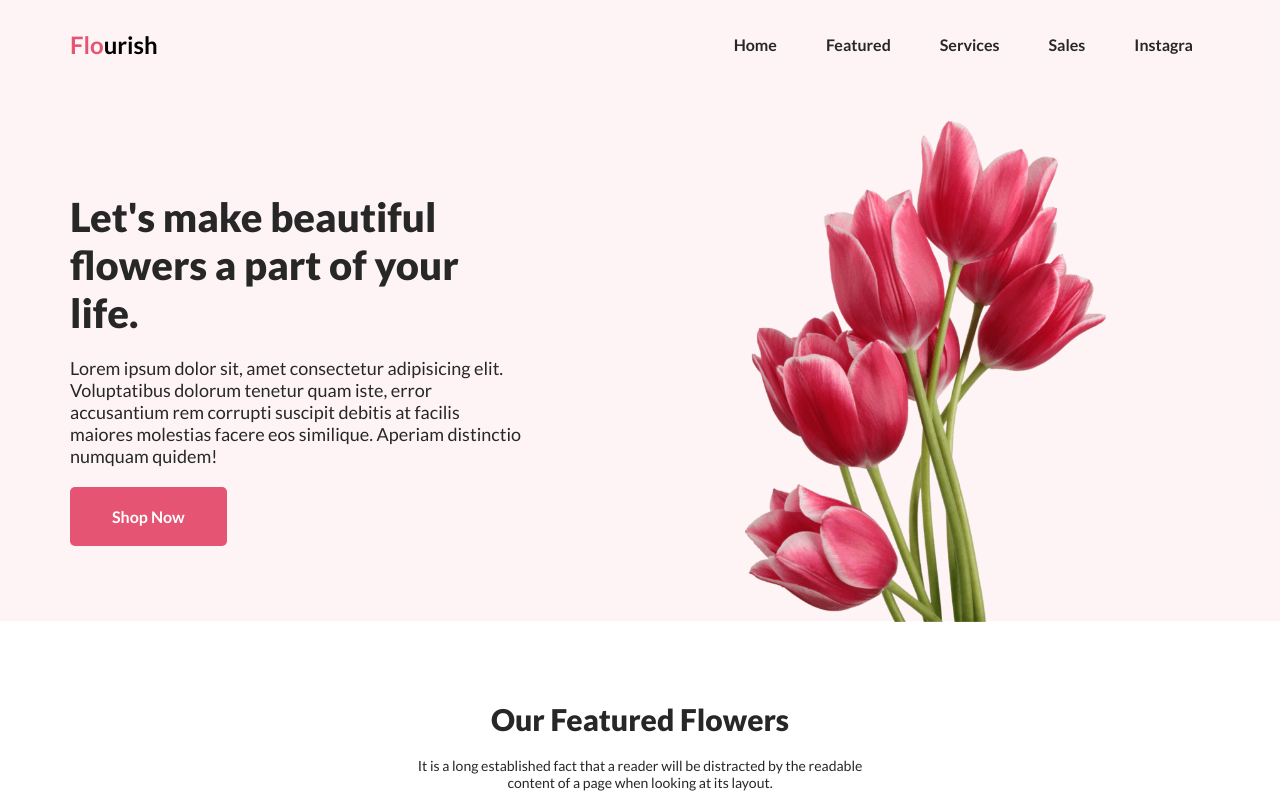
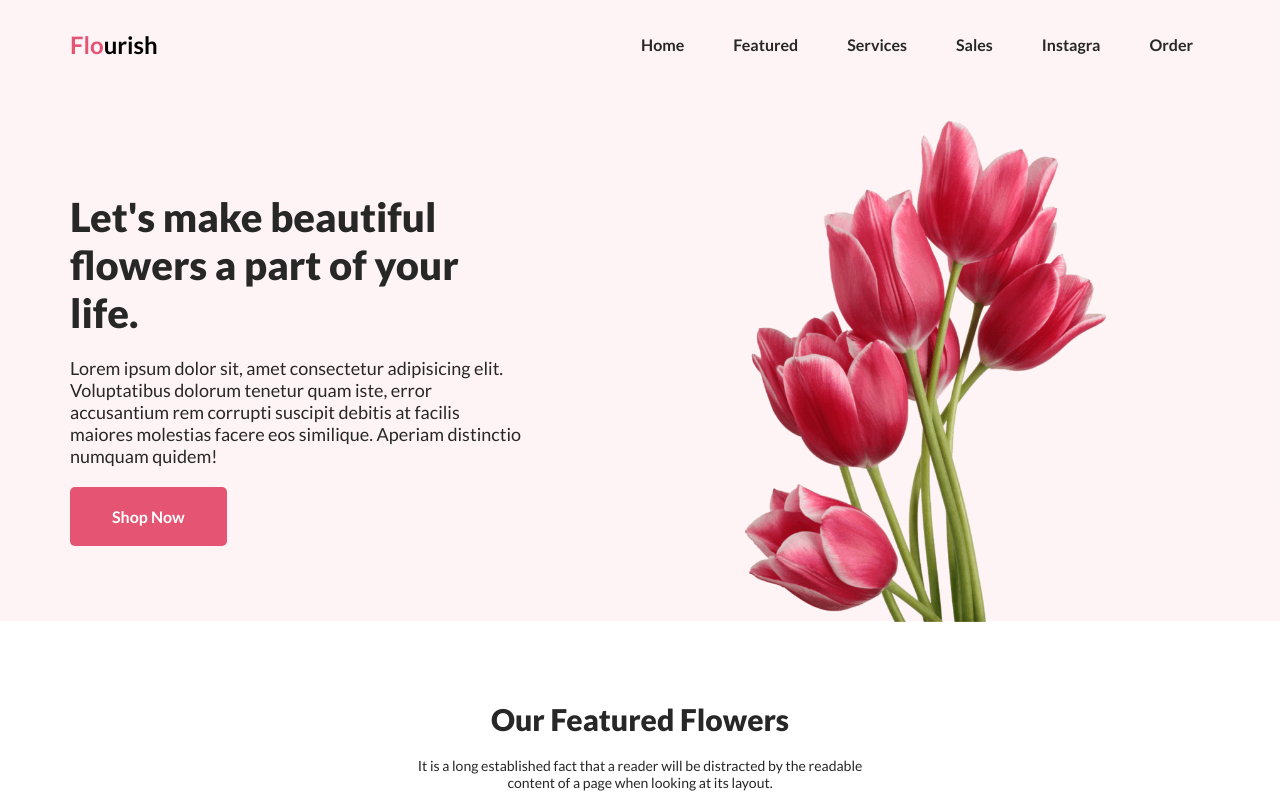
Before and after one commit to mdshifatul-islam/Flourish-flowershop, a plain HTML site: page index.html in a window 1280 px wide. Shown: the top 800 px of the page. Drawn offline with Linux system fonts and the light colour scheme.

Commit message:
final submission and done the project

```diff
--- a/css/style.css
+++ b/css/style.css
@@ -2,6 +2,9 @@
     margin: 0;
     padding: 0;
     font-family: 'Lato', sans-serif;
+}
+html{
+    scroll-behavior: smooth;
 }
 .container{
     max-width: 1140px;
--- a/index.html
+++ b/index.html
@@ -27,6 +27,7 @@
                     <li><a class="btn menu_item" href="#service">Services</a></li>
                     <li><a class="btn menu_item" href="#sale_section">Sales</a></li>
                     <li><a class="btn menu_item" href="#instagram">Instagra</a></li>
+                    <li><a class="btn menu_item" href="#order">Order</a></li>
                 </ul>
             </div>
         </nav>
@@ -141,7 +142,7 @@
                 </div>
             </div>
         </section>
-        <section class="payment_section">
+        <section id="order" class="payment_section">
             <div class="container main_payment">
                 <div class="payment_box">
                     <div class="payment_title">
```
